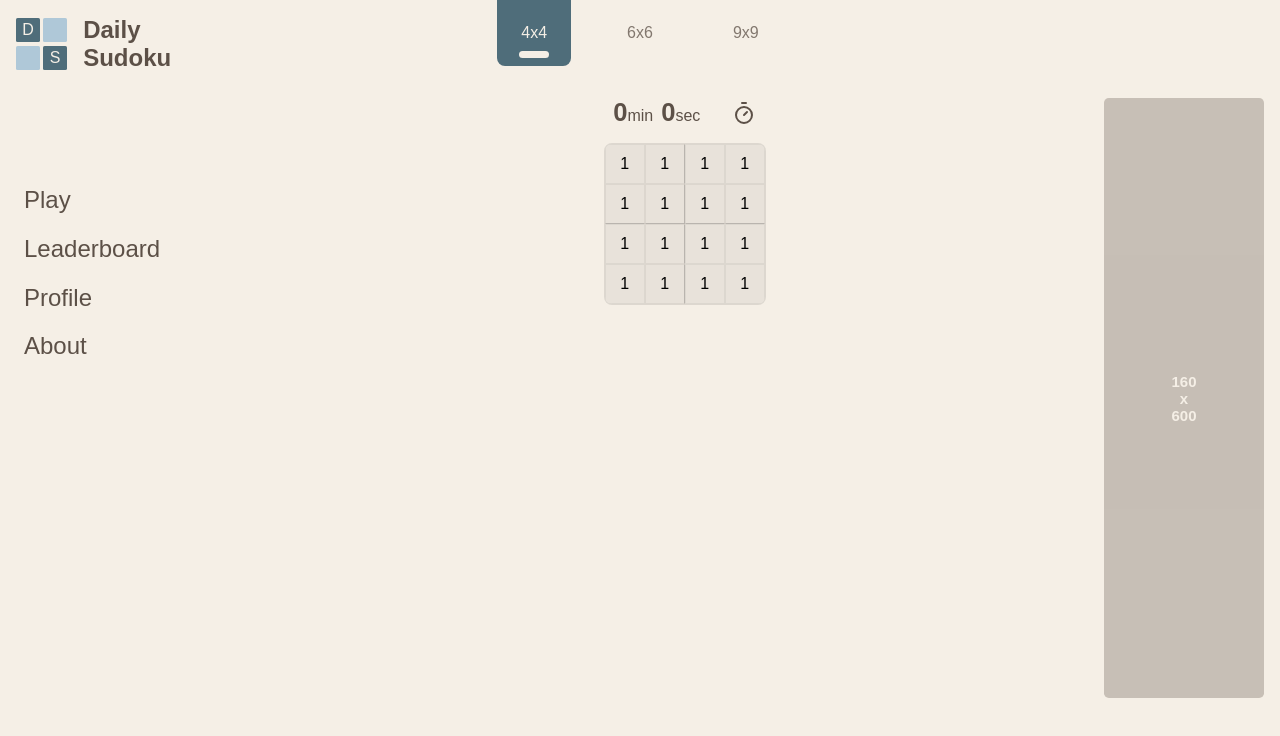
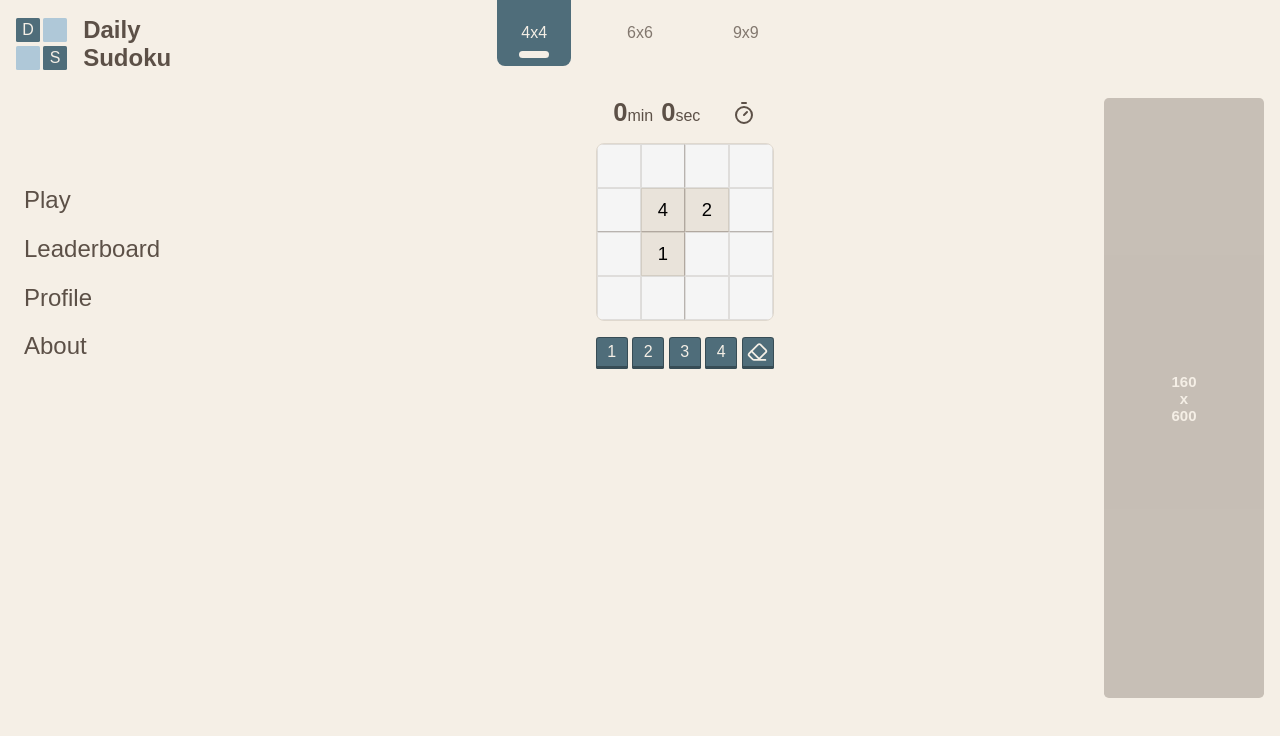
Before and after one commit to izacgaldino23/sudoku-daily-ui, a React (Vite) app: page / in a window 1280 px wide. Shown: the top 736 px of the page. Built offline with nearby package versions, Linux system fonts and the light colour scheme; a web font is replaced by a local one.

Commit message:
feat: enhance Board component with dynamic tile generation and selection; add Button component for user interaction; update Play page structure

```diff
--- a/src/components/board/Board.scss
+++ b/src/components/board/Board.scss
@@ -1,27 +1,29 @@
 @use "@/styles/_variables.scss" as v;
 
-$tile-size: 2.5rem;
-$inner-border-color: rgba(black, .05);
+$tile-size: 2.75rem;
+$inner-border-color: rgba(v.$primary-color, .15);
+$outer-border-color: rgba(v.$primary-color, .4);
+$dark-border-color: rgba(black, .3);
 
 @mixin sudoku-board($size, $block-x, $block-y) {
 	grid-template-columns: repeat($size, $tile-size);
 	grid-template-rows: repeat($size, $tile-size);
 
-	// Linhas verticais dos blocos
 	.tile {
+		// section Vertical lines
 		@for $i from 1 through $size {
 			@if ($i % $block-x == 0) and ($i != $size) {
-				&[data-x="#{$i}"] {
-					border-right: 1px solid rgba(black, .2);
+				&[data-x="#{$i - 1}"] {
+					border-right: 1px solid $outer-border-color;
 				}
 			}
 		}
 
-		// Linhas horizontais dos blocos
+		// section horizontal lines
 		@for $j from 1 through $size {
 			@if ($j % $block-y == 0) and ($j != $size) {
-				&[data-y="#{$j}"] {
-					border-bottom: 1px solid rgba(black, .2);
+				&[data-y="#{$j - 1}"] {
+					border-bottom: 1px solid $outer-border-color;
 				}
 			}
 		}
@@ -29,18 +31,31 @@ $inner-border-color: rgba(black, .05);
 }
 
 .board {
+	.grid {
 		display: inline-grid;
-	background-color: rgba(black, .05);
 		overflow: hidden;
 		border-radius: .5rem;
 		border: 1px solid $inner-border-color;
 		cursor: default;
 
 		.tile {
+			background-color: #f5f5f5;
 			display: flex;
 			justify-content: center;
 			align-items: center;
 			border: 1px solid $inner-border-color;
+			font-size: 1.15rem;
+			color: v.$quaternary-color;
+
+			&.filled {
+				background-color: rgba(black, .05);
+				color: inherit;
+			}
+
+			&.selected {
+				background-color: v.$tertiary-color;
+				border-color: rgba(black, .2) !important;
+			}
 		}
 
 		&.four {
@@ -55,3 +70,35 @@ $inner-border-color: rgba(black, .05);
 			@include sudoku-board(9, 3, 3);
 		}
 	}
+
+	.buttons {
+		margin-top: 1rem;
+		display: flex;
+		justify-content: space-between;
+
+		.button {
+			border: 1px solid $dark-border-color;
+			width: 2rem;
+			height: 2rem;
+			background: v.$quaternary-color;
+			border-radius: .2rem .2rem .1rem .1rem;
+			font-size: 1rem;
+			border-bottom-width: 3px;
+			color: v.$lighter-color;
+			cursor: pointer;
+			transition: 0.3s ease;
+			display: flex;
+			justify-content: center;
+			align-items: center;
+
+			&:hover {
+				background: v.$tertiary-color;
+				color: v.$quaternary-color;
+			}
+
+			svg {
+				width: 70%;
+			}
+		}
+	}
+}
--- a/src/components/board/Board.tsx
+++ b/src/components/board/Board.tsx
@@ -1,5 +1,13 @@
-import { useMemo } from "react"
+import { useMemo, useState } from "react"
 import "./Board.scss"
+import Button from "./button/Button"
+import { Eraser } from "lucide-react"
+
+const boards: { [key: number]: { [key: string]: number } } = {
+	4: randomGenerate(4),
+	6: randomGenerate(6),
+	9: randomGenerate(9),
+}
 
 interface BoardAttributes {
 	size: number
@@ -7,14 +15,46 @@ interface BoardAttributes {
 
 interface TileAttributes {
 	value?: number
+	filled?: boolean
 	x?: number
 	y?: number
+	onClick?: () => void
+	selected?: boolean
 }
 
-function Tile({ value, x, y }: TileAttributes) {
+function randomGenerate(size: number): { [key: string]: number } {
+	const temp: { [key: string]: number } = {};
+
+	const total = size * size;
+	const percentage = 0.3;
+	let count = Math.floor(total * percentage);
+
+	while (count > 0) {
+		const x = Math.floor(Math.random() * size) + 1;
+		const y = Math.floor(Math.random() * size) + 1;
+		const index = `${x}.${y}`;
+
+		if (!(index in temp)) {
+			temp[index] = Math.floor(Math.random() * size) + 1;
+			count--;
+		}
+	}
+
+	return temp
+}
+
+function Tile({ value, x, y, filled, onClick, selected }: TileAttributes) {
+	const classes = ['tile'];
+	if (selected) classes.push('selected');
+	if (filled) classes.push('filled');
+
 	return (
-		<div className="tile" data-x={x} data-y={y}>
-			{value}
+		<div
+			className={classes.join(" ")}
+			data-x={x}
+			data-y={y}
+			onClick={onClick}>
+			{value !== 0 ? value : ""}
 		</div>
 	)
 }
@@ -32,33 +72,95 @@ function numberToName(num: number) {
 	}
 }
 
-function generateTiles(size: number): TileAttributes[][] {
-	const tiles: TileAttributes[][] = [];
+function generateTiles(size: number) {
+	const values: number[][] = [];
+	const fixed: boolean[][] = [];
 
-	for (let i = 1; i <= size; i++) {
-		tiles[i] = [];
-		for (let j = 1; j <= size; j++) {
-			tiles[i][j] = {
-				value: 0,
-				x: i,
-				y: j
+	for (let row = 0; row < size; row++) {
+		values[row] = [];
+		fixed[row] = [];
+
+		for (let col = 0; col < size; col++) {
+			const index = `${col}.${row}`;
+
+			if (index in boards[size]) {
+				values[row][col] = boards[size][index];
+				fixed[row][col] = true;
+			} else {
+				values[row][col] = 0;
+				fixed[row][col] = false;
 			}
 		}
 	}
 
-	return tiles
+	return {
+		values,
+		fixed
+	}
 }
 
 export default function Board({ size }: BoardAttributes) {
-	const grid = useMemo(() => generateTiles(size), [size]);
+	const { values, fixed } = useMemo(() => generateTiles(size), [size])
+
+	const [selectedCell, setSelectedCell] = useState<{row: number, col: number} | null>(null);
+	const [ boardState, setBoardState ] = useState<number[][]>(values);
+	const [ fixedCells ] = useState<boolean[][]>(fixed);
+
+	const buttonsLabels = useMemo(() => {
+		const labels: string[] = [];
+		for (let i = 1; i <= size; i++) {
+			labels.push(`${i}`);
+		}
+		return labels;
+	}, [size]);
+
+	const handleNumberButtonClick = function(value: string) {
+		if (!selectedCell) return;
+
+		const { row, col } = selectedCell;
+
+		if (fixedCells[row][col]) return;
+
+		const newBoardState = boardState.map((row: number[]) => [...row]);
+
+		if (value === "")
+			newBoardState[row][col] = 0;
+		else
+			newBoardState[row][col] = parseInt(value);
+
+		setBoardState(newBoardState);
+	}
 
 	return (
-		<div className={"board "+numberToName(size)}>
-			{grid.map((row, y) =>
-				row.map((_, x) => (
-					<Tile key={`${y}-${x}`} value={1} y={y} x={x} />
-				))
-			)}
+		<div className="board">
+			<div className={"grid "+numberToName(size)}>
+				{boardState.map((row, rowIndex) =>
+					row.map((value, colIndex) => (
+						<Tile
+							value={value}
+							key={`${rowIndex}-${colIndex}`}
+							filled={fixedCells[rowIndex][colIndex]}
+							selected={selectedCell?.row === rowIndex && selectedCell?.col === colIndex}
+							onClick={() => {
+								if (!fixedCells[rowIndex][colIndex]) {
+									setSelectedCell({ row: rowIndex, col: colIndex })
+								}
+							}}
+							x={colIndex}
+							y={rowIndex}
+							/>
+					))
+				)}
+			</div>
+
+			<div className="buttons">
+				{buttonsLabels.map((label) => (
+					<Button key={label} text={label} onClick={handleNumberButtonClick}/>
+				))}
+				<Button className="eraser" onClick={handleNumberButtonClick} text="">
+					<Eraser />
+				</Button>
+			</div>
 		</div>
 	)
 }
--- /dev/null
+++ b/src/components/board/button/Button.tsx
@@ -0,0 +1,15 @@
+interface ButtonAttributes {
+	text?: string
+	children?: React.ReactNode
+	className?: string
+	onClick?: (value: string) => void
+}
+
+export default function Button({ text, children, className, onClick }: ButtonAttributes) {
+	return (
+		<button className={`button ${className || ""}`} onClick={() => onClick?.(text || "")}>
+			{text}
+			{children}
+		</button>
+	)
+}
--- a/src/pages/play/Play.tsx
+++ b/src/pages/play/Play.tsx
@@ -24,7 +24,7 @@ export default function Play({ size }: PlayAttributes) {
 				<Timer />
 			</div>
 
-			<Board size={size} />
+			<Board key={size} size={size} />
 		</section>
 	)
 }
```
Also changed, not shown: src/components/board/button/Button.scss (added). Lines whose indentation alone changed are shown as unchanged.
